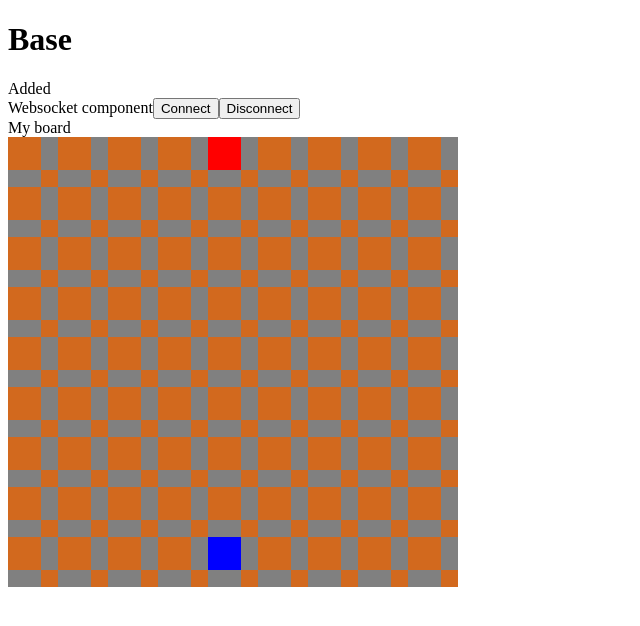
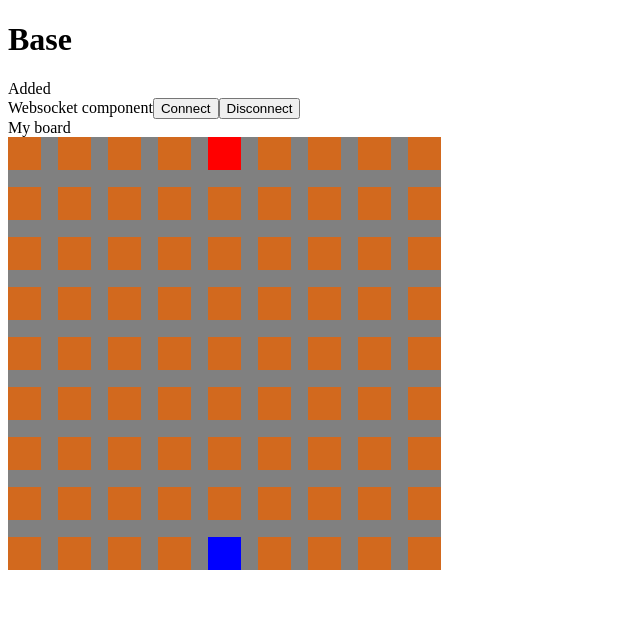
Before and after one commit to bbujdoso94/QuoridorReact, a React (Create React App) app in the folder Quoridor/: page / in a window 1280 px wide. Shown: the top 626 px of the page, without its empty margins (0-640 px from the left). Built offline with nearby package versions, Linux system fonts and the light colour scheme; the HTML template or start-up script is replaced by a standard one.

Commit message:
Add formatting to remove edge borders.

```diff
--- a/Quoridor/src/App.css
+++ b/Quoridor/src/App.css
@@ -15,6 +15,28 @@ div.column {
   background-color: chocolate;
 }
 
+div.column div.border {
+  background-color: gray;
+}
+
+div.corner {
+  background-color: gray;
+}
+
+div.rightmost {
+  width: 50px;
+}
+
+div.rightMost div.vertic-border,
+div.rightMost div.corner {
+  background-color: white;
+}
+
+div.lastRow div.horiz-border,
+div.lastRow div.corner {
+  background-color: white;
+}
+
 /* div.cell {
   display: inline-block;
   height: 45px;
@@ -29,10 +51,6 @@ div.column[data-player="player2"] div.cell {
   background-color: blue;
 }
 
-div.column div.border {
-  background-color: gray;
-}
-
 /* div.border {
   background-color: darkblue;
   display: inline-block;
--- a/Quoridor/src/components/Cell.jsx
+++ b/Quoridor/src/components/Cell.jsx
@@ -1,11 +1,27 @@
 import React from 'react'
 
 export const Cell = (props) => {
+
+    let modulo = (props.cell+1) % 9;
+
+
+    let rightMost = modulo === 0 ? "rightMost" : "";
+
+    let lastRow = props.cell >= 72 ? "lastRow" : "";
+
     return (
-        <div className="column" data-col={props.cell} data-player={props.player}>
+        <div className={`column ${rightMost} ${lastRow}`} data-col={props.cell} data-player={props.player}>
             <div className="cell"></div>
+
+
+            <div className="border vertic-border"></div>
             <div className="border horiz-border"></div>
-            <div className="border vertic-border"></div>
+
+            <div className="corner"></div>
+
+
+
+
         </div>
     )
 }
```
